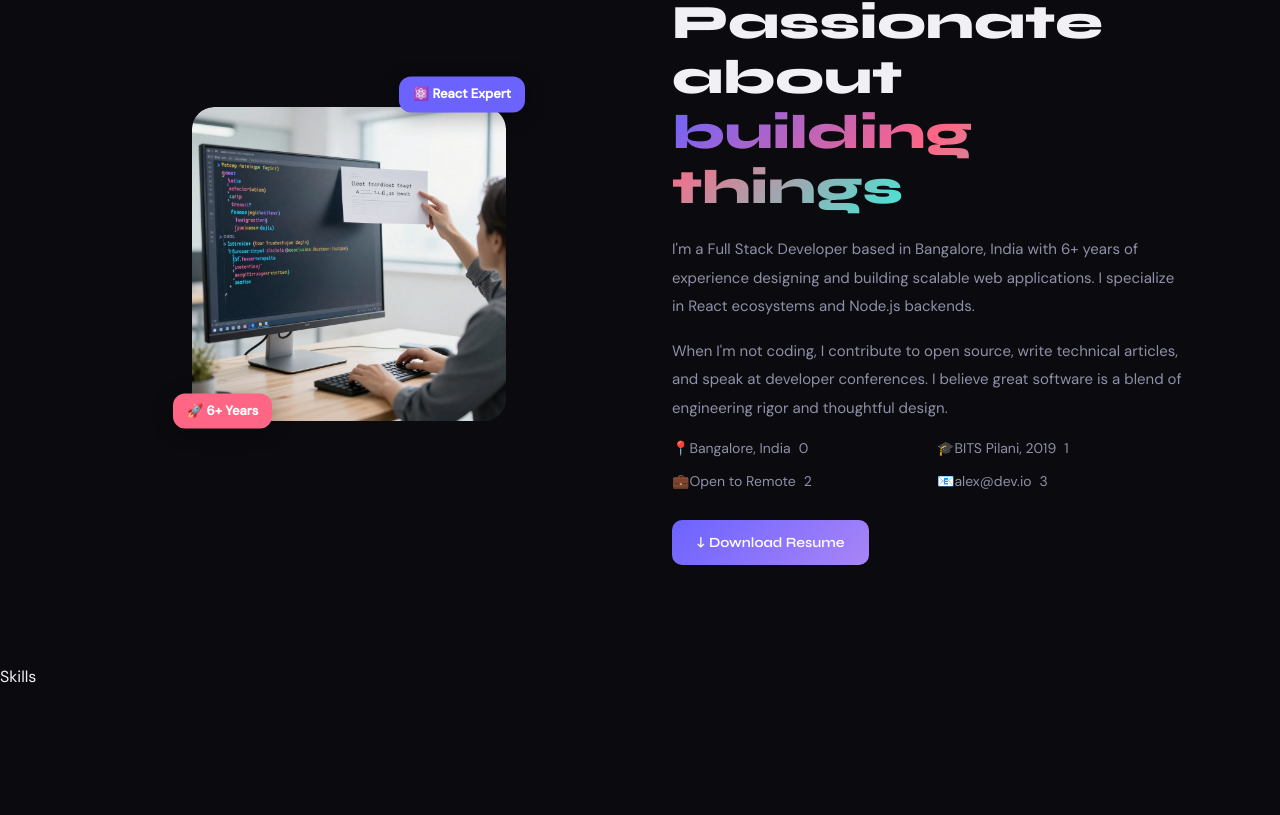
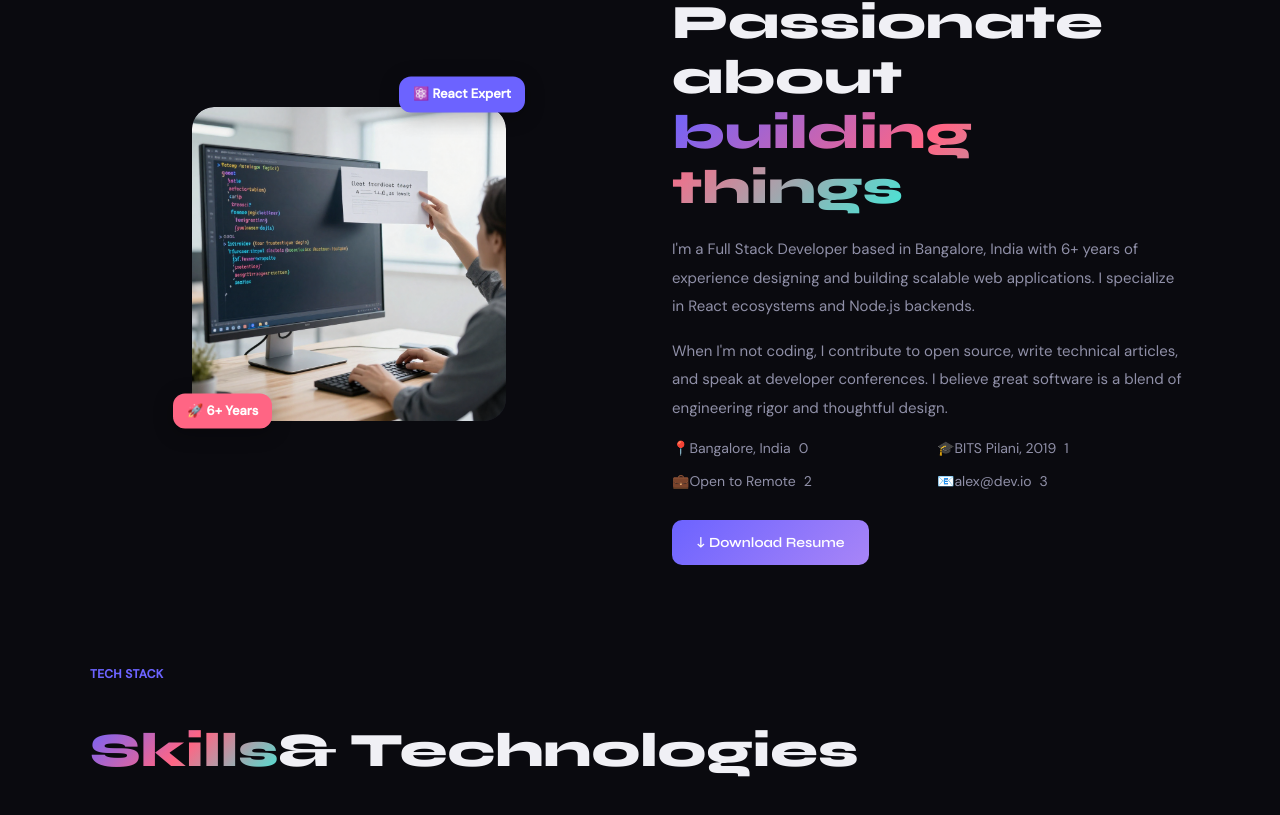
Before and after one commit to Jisap/vite-devportfolio, a React (Vite) app: page / in a window 1280 px wide. Shown: the part 937-1752 px from the top of the page. Before the commit the page ends 1626 px from the top, so only its background shows below. Built offline with nearby package versions, Linux system fonts and the light colour scheme.

Commit message:
feat: add Skills section and reusable SectionHeader component

```diff
--- /dev/null
+++ b/src/components/SectionHeader.jsx
@@ -0,0 +1,28 @@
+import React from 'react'
+
+export const SectionHeader = ({ label, title, inView, children }) => {
+  return (
+    <>
+      <div className='flex flex-start space-between mb-48 flex-wrap gap-16'>
+        <div>
+          <div className='text-[12px] text-accent font-semibold tracking-wide uppercase mb-8'>
+            {label}
+          </div>
+
+          <h2 className={`
+            text-[clamp(26px,4vw,48px)] font-extrabold transition-all duration-600 ease-out
+            ${inView ? 'opacity-100 translate-y-0' : 'opacity-0 translate-y-5'}`
+          }
+          >
+            <span className='grad'>
+              {title.split(" ")[0]}
+            </span>
+            {title.split(" ").slice(1).join(" ")}
+          </h2>
+        </div>
+
+        {children}
+      </div>
+    </>
+  )
+}
--- a/src/sections/Skills.jsx
+++ b/src/sections/Skills.jsx
@@ -1,8 +1,24 @@
-import React from 'react'
+import { SectionHeader } from "../components/SectionHeader"
+import useInView from "../hooks/useInView"
+import { SKILLS } from "../data/skills"
+import { TOOLS } from "../data/tools"
 
 const Skills = () => {
+
+  const { ref, inView } = useInView()
+
   return (
-    <div>Skills</div>
+    <>
+      <section ref={ref}>
+        <div className="max-w-275 mx-auto">
+          <SectionHeader
+            label="Tech Stack"
+            title="Skills & Technologies"
+            inView={inView}
+          />
+        </div>
+      </section>
+    </>
   )
 }
 
```
